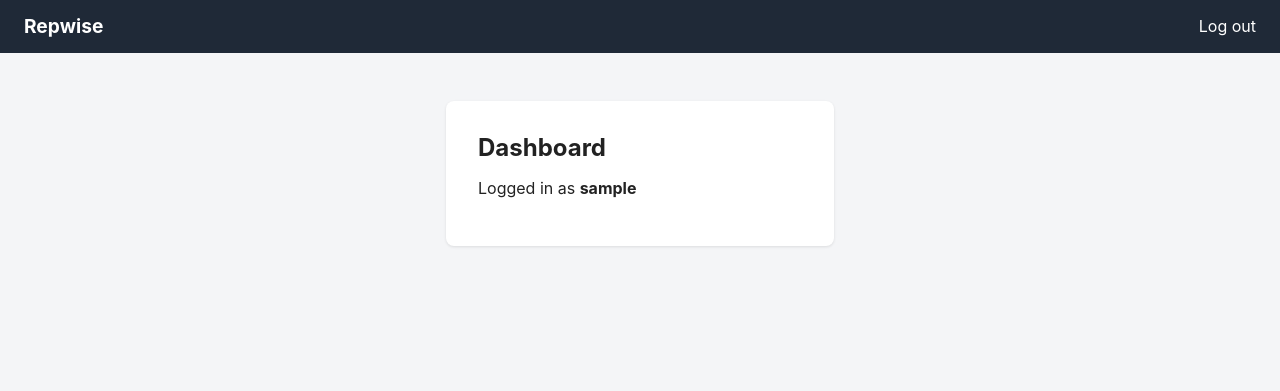
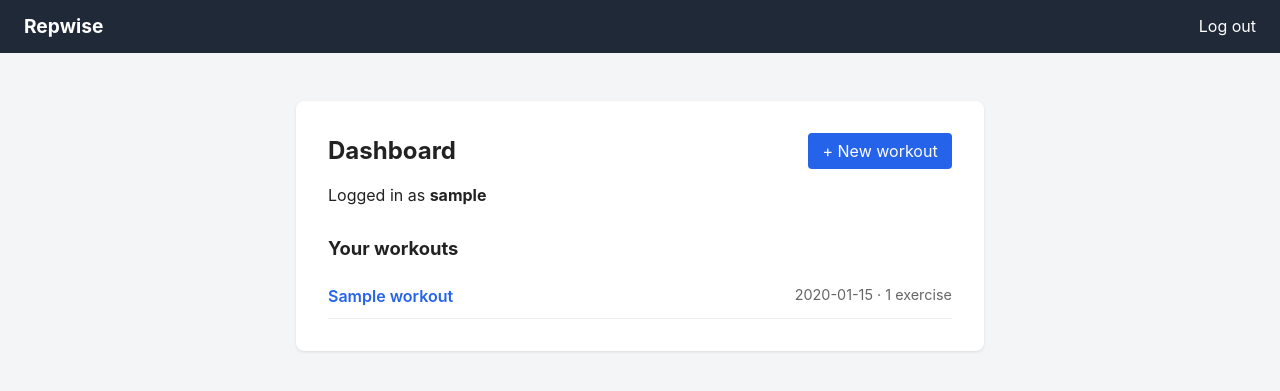
Before and after one commit to Liban213/Fitness-Tracker, a Flask app: page / in a window 1280 px wide. Shown: the top 391 px of the page. Run offline with Flask 3, Linux system fonts and the light colour scheme; the visitor is signed in with stand-in values (Sample User, id 1); tables that the repository leaves empty hold one stand-in row (values such as "Sample post").

Commit message:
Sprint 2

```diff
--- a/app.py
+++ b/app.py
@@ -1,7 +1,8 @@
 import sqlite3
+from datetime import date
 from functools import wraps
 
-from flask import Flask, flash, g, redirect, render_template, request, session, url_for
+from flask import Flask, abort, flash, g, redirect, render_template, request, session, url_for
 from werkzeug.security import check_password_hash, generate_password_hash
 
 DATABASE = "repwise.db"
@@ -29,16 +30,34 @@ def close_db(exception):
 
 
 def init_db():
-    """Create the users table if it doesn't exist yet (runs on startup)."""
+    """Create any missing tables (runs on startup, safe to run repeatedly)."""
     with app.app_context():
         db = get_db()
-        db.execute(
+        db.executescript(
             """
             CREATE TABLE IF NOT EXISTS users (
                 id INTEGER PRIMARY KEY AUTOINCREMENT,
                 username TEXT UNIQUE NOT NULL,
                 password_hash TEXT NOT NULL
-            )
+            );
+
+            -- Each workout belongs to one user.
+            CREATE TABLE IF NOT EXISTS workouts (
+                id INTEGER PRIMARY KEY AUTOINCREMENT,
+                user_id INTEGER NOT NULL REFERENCES users (id),
+                name TEXT NOT NULL,
+                date TEXT NOT NULL  -- stored as YYYY-MM-DD
+            );
+
+            -- Each exercise belongs to one workout.
+            CREATE TABLE IF NOT EXISTS exercises (
+                id INTEGER PRIMARY KEY AUTOINCREMENT,
+                workout_id INTEGER NOT NULL REFERENCES workouts (id),
+                name TEXT NOT NULL,
+                sets INTEGER NOT NULL,
+                reps INTEGER NOT NULL,
+                weight REAL  -- optional (e.g. bodyweight exercises)
+            );
             """
         )
         db.commit()
@@ -138,7 +157,117 @@ def dashboard():
         # The session points at a user that no longer exists (e.g. DB was reset).
         session.clear()
         return redirect(url_for("login"))
-    return render_template("dashboard.html", username=user["username"])
+
+    # Only ever select workouts belonging to the logged-in user.
+    workouts = get_db().execute(
+        """
+        SELECT workouts.id, workouts.name, workouts.date, COUNT(exercises.id) AS exercise_count
+        FROM workouts
+        LEFT JOIN exercises ON exercises.workout_id = workouts.id
+        WHERE workouts.user_id = ?
+        GROUP BY workouts.id
+        ORDER BY workouts.date DESC, workouts.id DESC
+        """,
+        (session["user_id"],),
+    ).fetchall()
+    return render_template("dashboard.html", username=user["username"], workouts=workouts)
+
+
+# ---------- Workouts ----------
+
+def get_own_workout(workout_id):
+    """Fetch a workout, but only if it belongs to the logged-in user.
+
+    Filtering by user_id as well as id stops someone from viewing another
+    user's workout just by changing the number in the URL.
+    """
+    workout = get_db().execute(
+        "SELECT * FROM workouts WHERE id = ? AND user_id = ?",
+        (workout_id, session["user_id"]),
+    ).fetchone()
+    if workout is None:
+        abort(404)
+    return workout
+
+
+@app.route("/workouts/new", methods=["GET", "POST"])
+@login_required
+def new_workout():
+    if request.method == "POST":
+        name = request.form.get("name", "").strip()
+        workout_date = request.form.get("date", "").strip()
+
+        if not name:
+            flash("Workout name is required.", "error")
+            return render_template("new_workout.html", name=name, date=workout_date)
+        try:
+            date.fromisoformat(workout_date)  # validates YYYY-MM-DD
+        except ValueError:
+            flash("Please enter a valid date.", "error")
+            return render_template("new_workout.html", name=name, date=workout_date)
+
+        db = get_db()
+        cursor = db.execute(
+            "INSERT INTO workouts (user_id, name, date) VALUES (?, ?, ?)",
+            (session["user_id"], name, workout_date),
+        )
+        db.commit()
+        flash("Workout created. Now add some exercises.", "success")
+        return redirect(url_for("view_workout", workout_id=cursor.lastrowid))
+
+    return render_template("new_workout.html", date=date.today().isoformat())
+
+
+@app.route("/workouts/<int:workout_id>")
+@login_required
+def view_workout(workout_id):
+    workout = get_own_workout(workout_id)
+    exercises = get_db().execute(
+        "SELECT * FROM exercises WHERE workout_id = ? ORDER BY id", (workout_id,)
+    ).fetchall()
+    return render_template("workout.html", workout=workout, exercises=exercises, form={})
+
+
+@app.route("/workouts/<int:workout_id>/exercises", methods=["POST"])
+@login_required
+def add_exercise(workout_id):
+    workout = get_own_workout(workout_id)  # ownership check before writing
+    form = request.form
+    name = form.get("name", "").strip()
+
+    # Validate input: name required, sets/reps positive whole numbers,
+    # weight optional but must be a non-negative number if given.
+    error = None
+    try:
+        sets = int(form.get("sets", ""))
+        reps = int(form.get("reps", ""))
+        weight_text = form.get("weight", "").strip()
+        weight = float(weight_text) if weight_text else None
+    except ValueError:
+        error = "Sets and reps must be whole numbers, and weight must be a number."
+    else:
+        if not name:
+            error = "Exercise name is required."
+        elif sets < 1 or reps < 1:
+            error = "Sets and reps must be at least 1."
+        elif weight is not None and weight < 0:
+            error = "Weight can't be negative."
+
+    if error:
+        flash(error, "error")
+        exercises = get_db().execute(
+            "SELECT * FROM exercises WHERE workout_id = ? ORDER BY id", (workout_id,)
+        ).fetchall()
+        return render_template("workout.html", workout=workout, exercises=exercises, form=form)
+
+    db = get_db()
+    db.execute(
+        "INSERT INTO exercises (workout_id, name, sets, reps, weight) VALUES (?, ?, ?, ?, ?)",
+        (workout_id, name, sets, reps, weight),
+    )
+    db.commit()
+    flash(f"Added {name}.", "success")
+    return redirect(url_for("view_workout", workout_id=workout_id))
 
 
 init_db()
--- a/static/style.css
+++ b/static/style.css
@@ -102,3 +102,87 @@ button:hover {
     background: #fee2e2;
     color: #991b1b;
 }
+
+/* ---------- Sprint 2: workouts ---------- */
+
+.container.wide {
+    max-width: 720px;
+}
+
+.card h2 {
+    margin-top: 2rem;
+    font-size: 1.15rem;
+}
+
+.card-header {
+    display: flex;
+    justify-content: space-between;
+    align-items: center;
+    gap: 1rem;
+}
+
+.card-header h1 {
+    margin: 0;
+}
+
+.button {
+    display: inline-block;
+    padding: 0.5rem 0.9rem;
+    border-radius: 4px;
+    background: #2563eb;
+    color: #fff;
+    text-decoration: none;
+    white-space: nowrap;
+}
+
+.button:hover {
+    background: #1d4ed8;
+}
+
+.workout-list {
+    list-style: none;
+    padding: 0;
+    margin: 0;
+}
+
+.workout-list li {
+    display: flex;
+    justify-content: space-between;
+    gap: 1rem;
+    padding: 0.75rem 0;
+    border-bottom: 1px solid #eee;
+}
+
+.workout-list li a {
+    font-weight: 600;
+    text-decoration: none;
+}
+
+table {
+    width: 100%;
+    border-collapse: collapse;
+}
+
+th,
+td {
+    padding: 0.6rem 0.5rem;
+    text-align: left;
+    border-bottom: 1px solid #eee;
+}
+
+th {
+    font-size: 0.85rem;
+    color: #666;
+}
+
+.row {
+    display: grid;
+    grid-template-columns: repeat(3, 1fr);
+    gap: 0.75rem;
+}
+
+@media (max-width: 500px) {
+    .row {
+        grid-template-columns: 1fr;
+    }
+}
--- a/templates/base.html
+++ b/templates/base.html
@@ -19,7 +19,7 @@
         </nav>
     </header>
 
-    <main class="container">
+    <main class="container {% block container_class %}{% endblock %}">
         {% with messages = get_flashed_messages(with_categories=true) %}
             {% for category, message in messages %}
                 <div class="flash flash-{{ category }}">{{ message }}</div>
--- a/templates/dashboard.html
+++ b/templates/dashboard.html
@@ -1,9 +1,27 @@
 {% extends "base.html" %}
 {% block title %}Dashboard · Repwise{% endblock %}
+{% block container_class %}wide{% endblock %}
 
 {% block content %}
 <div class="card">
-    <h1>Dashboard</h1>
+    <div class="card-header">
+        <h1>Dashboard</h1>
+        <a href="{{ url_for('new_workout') }}" class="button">+ New workout</a>
+    </div>
     <p>Logged in as <strong>{{ username }}</strong></p>
+
+    <h2>Your workouts</h2>
+    {% if workouts %}
+        <ul class="workout-list">
+            {% for workout in workouts %}
+                <li>
+                    <a href="{{ url_for('view_workout', workout_id=workout.id) }}">{{ workout.name }}</a>
+                    <span class="muted">{{ workout.date }} · {{ workout.exercise_count }} exercise{{ '' if workout.exercise_count == 1 else 's' }}</span>
+                </li>
+            {% endfor %}
+        </ul>
+    {% else %}
+        <p class="muted">No workouts yet. Create your first one!</p>
+    {% endif %}
 </div>
 {% endblock %}
```
Also changed, not shown: templates/new_workout.html (added, +18 -0 lines), templates/workout.html (added, +54 -0 lines), README.md.
